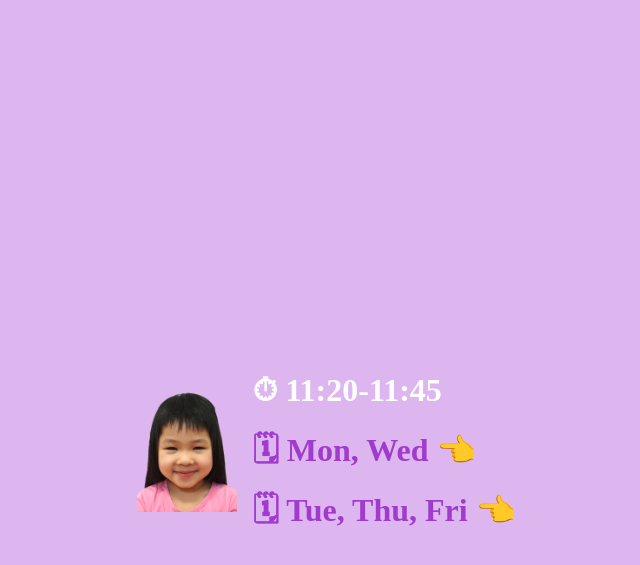
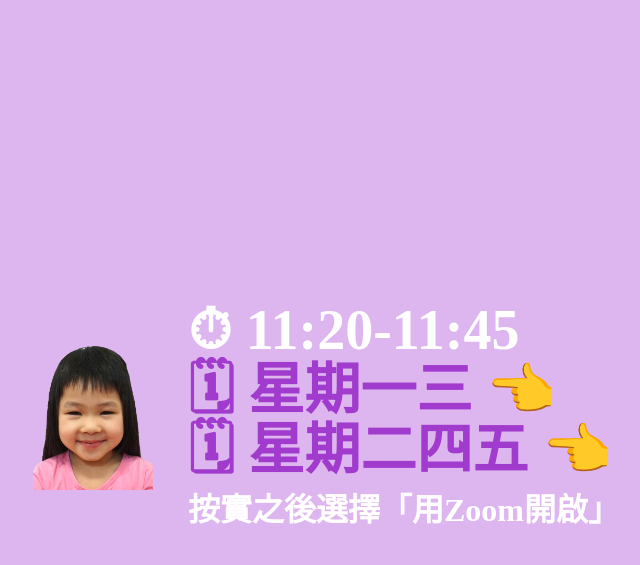
Before and after one commit to przeroone/przeroone.github.io, a Jekyll site: the page sch.html, which Jekyll copies as it is, in a window 1280 px wide. Shown: the top 565 px of the page, without its empty margins (306-946 px from the left). Built offline with Jekyll 4.4.1, drawn with Linux system fonts in a browser that asks for light colours.

Commit message:
Add files via upload

```diff
--- a/sch.html
+++ b/sch.html
@@ -34,21 +34,27 @@
                 line-height: 40px;
                 color: white;
                 font-weight: bold;
-                font-size: 2em;
+                font-size: 3.5em;
                 text-align: left;
             }
         </style>
 	</head>
 	<body>
         <div class="flex-container">
-            <img src="a.png" width="100px" />
+            <img src="a.png" width="120px" style="margin-right:20px;margin-top:-70px"/>
             <div class="row">
                 <div class="flex-item">&#9201; 11:20-11:45</div>
                 <div class="flex-item">
-                    <a target="_blank" href="https://us04web.zoom.us/j/7359301188?pwd=27613431">&#x1F5D3; Mon, Wed &#x1F448;</a>
+                    <a target="_blank" href="https://us04web.zoom.us/j/7359301188?pwd=27613431">&#x1F5D3; 星期一三 &#x1F448;</a>
                 </div>
                 <div class="flex-item">
-                    <a target="_blank" href="https://us04web.zoom.us/j/4089820139?pwd=27613431">&#x1F5D3; Tue, Thu, Fri &#x1F448;</a>
+                    <a target="_blank" href="https://us04web.zoom.us/j/4089820139?pwd=27613431">&#x1F5D3; 星期二四五 &#x1F448;</a>
+                </div>
+                <div class="flex-item" style="color:white;font-size:2em">
+		    按實之後選擇「用Zoom開啟」
+                </div>
+                <div class="flex-item">
+                    &nbsp;
                 </div>
             </div>
         </div>
```
